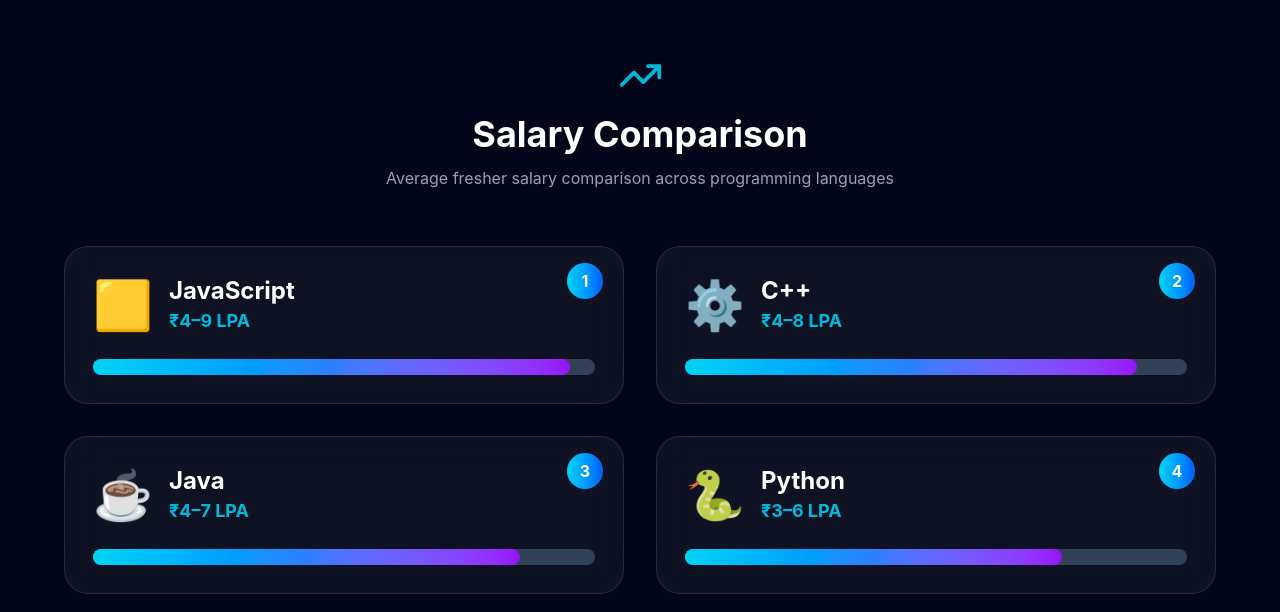
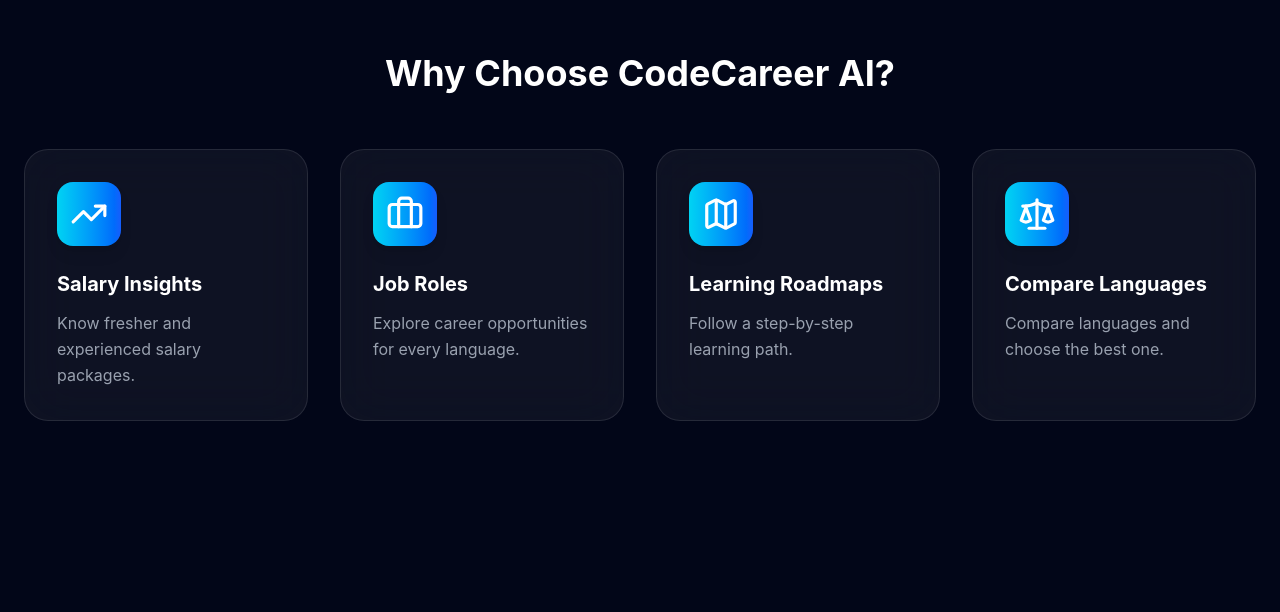
Before and after one commit to goggiharsha-oss/CodeCareer-AI, a React (Vite) app: page / in a window 1280 px wide. Shown: the part 3557-4169 px from the top of the page. Built offline with nearby package versions, Linux system fonts and the light colour scheme.

Commit message:
Remove duplicate salary section rendering

```diff
--- a/src/pages/Home.jsx
+++ b/src/pages/Home.jsx
@@ -43,9 +43,6 @@ function Home() {
 </section>
 
 
-<section id="salary" className="scroll-mt-24">
-  <SalaryComparison />
-</section>
 
 
       <section id="whychoose">
```
